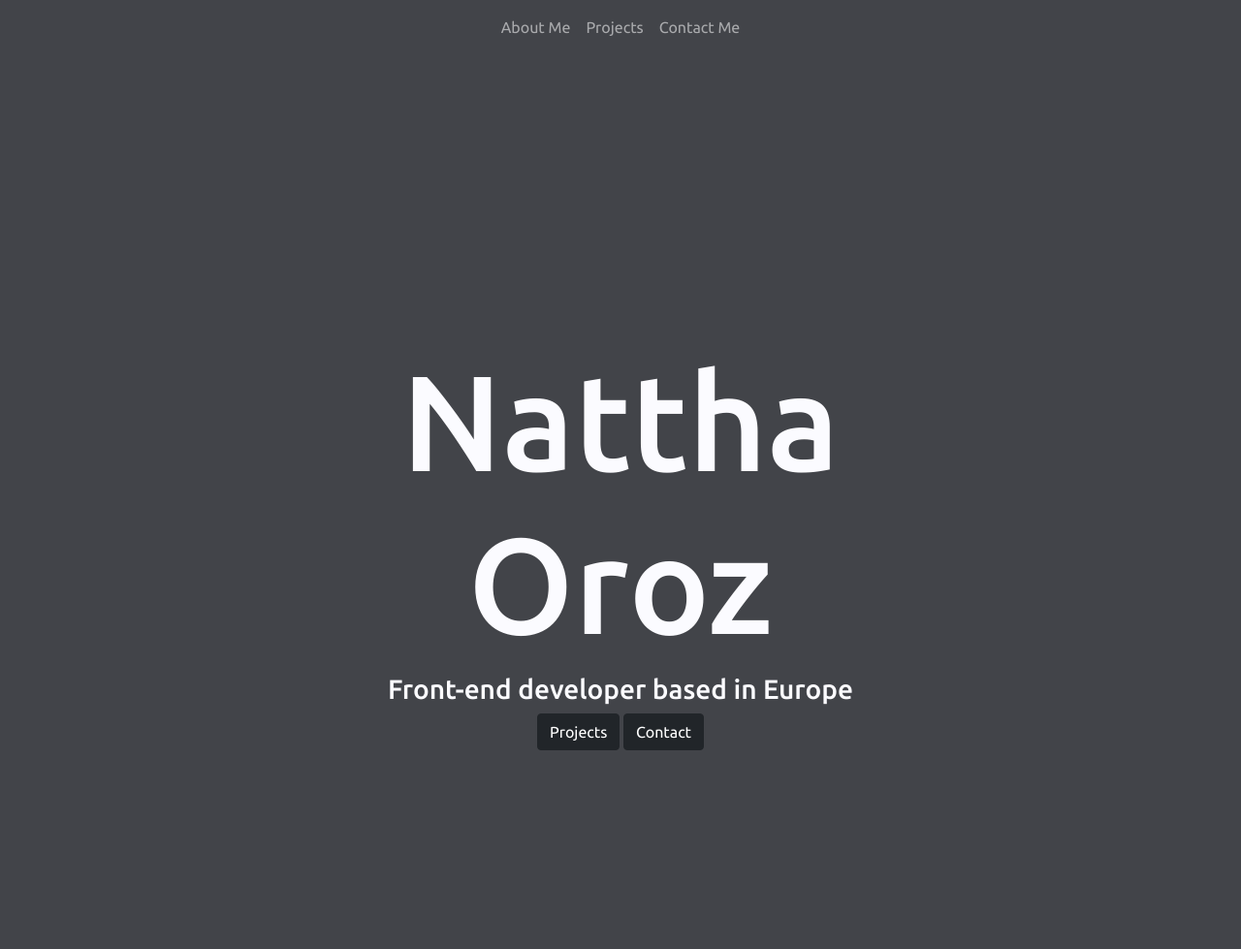
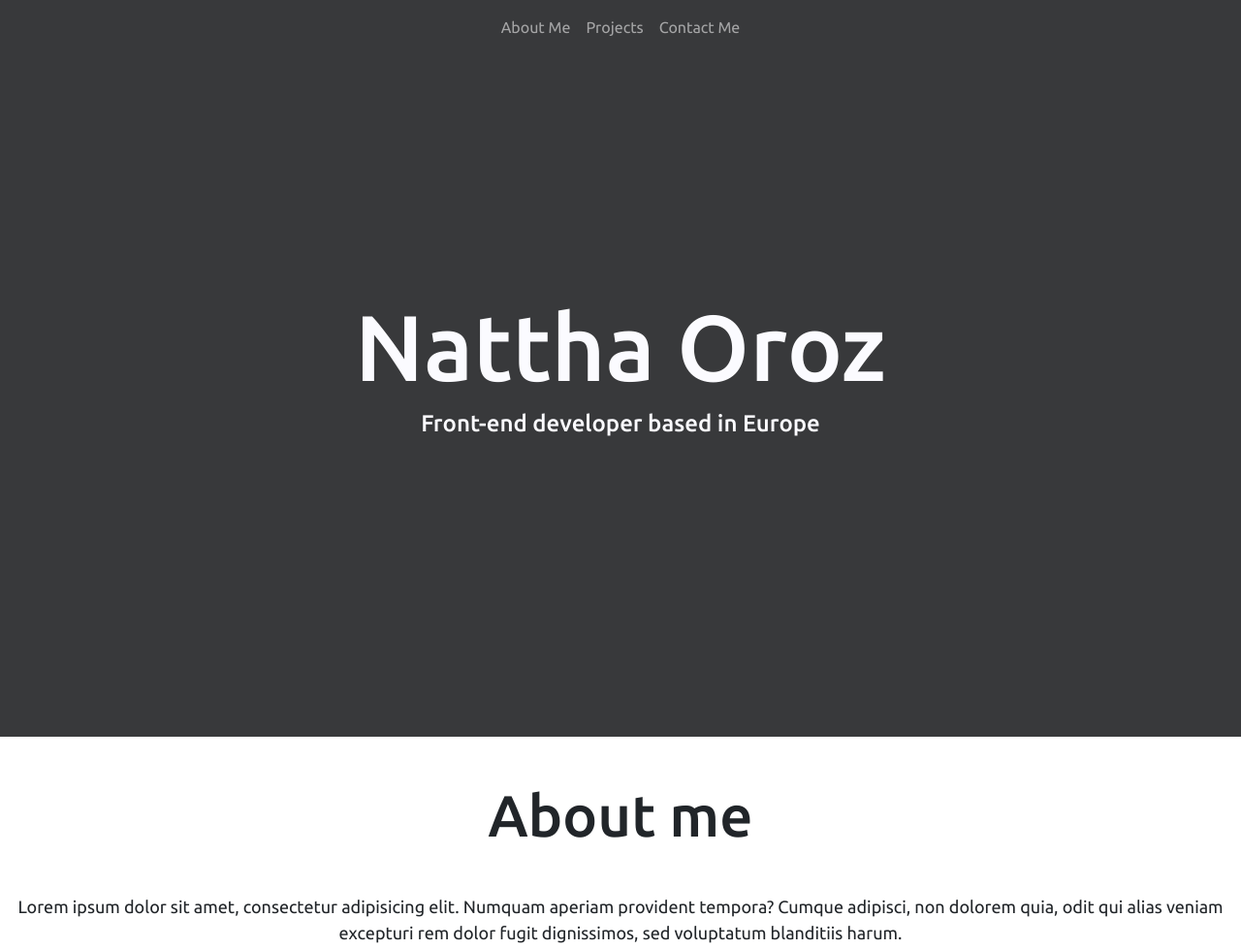
Before and after one commit to NataNONR/Portfolio-page, a plain HTML site: page index.html in a window 1280 px wide. Shown: the top 979 px of the page at 97% size. Drawn offline with nearby package versions, Linux system fonts and the light colour scheme; a web font is replaced by a local one.

Commit message:
Feat: Adjust Main Page Content
- Change font size and margin
- Change background color of Hero section
- Make navbar available only for desktop view and buttons only for phone

```diff
--- a/index.html
+++ b/index.html
@@ -35,6 +35,7 @@
   </head>
   <body>
     <!-- NAVBAR -->
+    <div class="d-none d-sm-block">
       <nav class="navbar navbar-expand-lg navbar-dark bg-transparent fixed-top">
         <div class="container-fluid">
           <button
@@ -54,7 +55,10 @@
           >
             <ul class="navbar-nav">
               <li class="nav-item">
-              <a class="nav-link" aria-current="page" href="index.html#about-me"
+                <a
+                  class="nav-link"
+                  aria-current="page"
+                  href="index.html#about-me"
                   >About Me</a
                 >
               </li>
@@ -69,13 +73,13 @@
           </div>
         </div>
       </nav>
-
+    </div>
     <!-- HERO -->
     <div class="hero">
       <h1>Nattha Oroz</h1>
       <h3>Front-end developer based in Europe</h3>
       <!-- BUTTONS for phones -->
-      <div>
+      <div class="d-sm-none d-block">
         <button type="button" class="btn btn-dark">Projects</button>
         <button type="button" class="btn btn-dark">Contact</button>
       </div>
--- a/styles.css
+++ b/styles.css
@@ -9,11 +9,25 @@ body {
 }
 
 h1 {
-  font-size: 140px;
+  font-size: 96px;
+}
+h2 {
+  font-size: 60px;
+  margin: 45px 0;
+}
+h3 {
+  font-size: 24px;
+}
+p {
+  font-size: 18px;
+}
+
+button {
+  margin-top: 40px;
 }
 
 .hero {
-  padding: 350px;
-  background-color: #424449;
+  padding: 300px;
+  background-color: #38393b;
   color: #fbfbff;
 }
```
Lines whose indentation alone changed are shown as unchanged.
